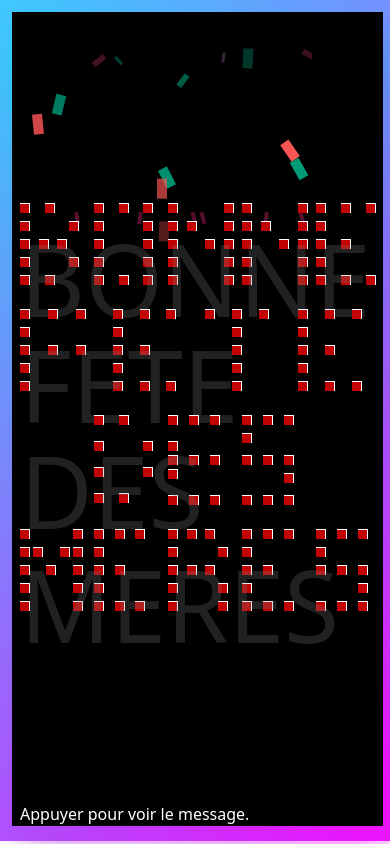
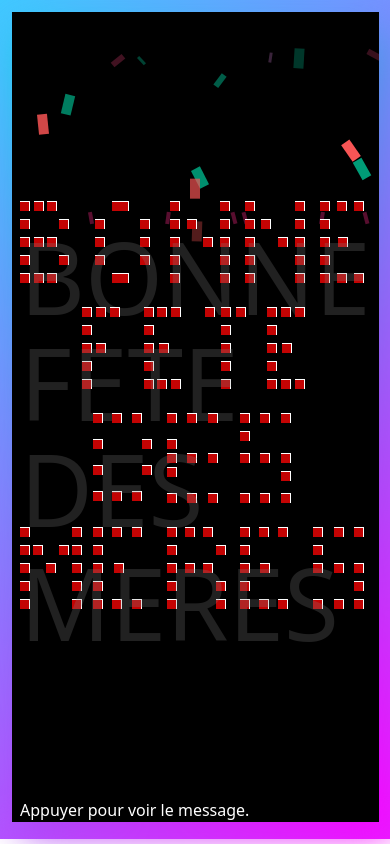
Before and after one commit to Polsa229/joyeux-anniversaire, a plain HTML site: page index.html in a window 390 px wide. Drawn offline with nearby package versions, Linux system fonts and the light colour scheme.

Commit message:
Gérer la responsivité

```diff
--- a/index.html
+++ b/index.html
@@ -33,37 +33,43 @@
       </div>
       <div id="drawn-with-dot" class="px-2">
         <div class="drawn-bonne mb-6 relative">
-          <div class="grid grid-cols-5 gap-4 mot">
+          <div class="grid grid-cols-5 gap-6 mot">
             <div class="drawn-b lettre">
-              <div class="head-b grid grid-cols-3 gap-4 mb-2">
-                <div class="dot"></div>
-                <div class="dot"></div>
-              </div>
-              <div class="body-top-b grid grid-cols-3 gap-4 mb-2">
-                <div class="dot col-start-1 col-end-3"></div>
-                <div class="dot"></div>
-              </div>
-              <div class="middle-b grid grid-cols-4 gap-4 mb-2">
+              <div class="head-b grid grid-cols-4 gap-1 mb-2">
                 <div class="dot"></div>
                 <div class="dot"></div>
                 <div class="dot"></div>
               </div>
-              <div class="body-bottom-b grid grid-cols-3 gap-4 mb-2">
+              <div class="body-top-b grid grid-cols-3 gap-2 mb-2">
                 <div class="dot col-start-1 col-end-3"></div>
                 <div class="dot"></div>
               </div>
-              <div class="bottom-b grid grid-cols-3 gap-4">
+              <div class="middle-b grid grid-cols-4 gap-1 mb-2">
+                <div class="dot"></div>
+                <div class="dot"></div>
+                <div class="dot"></div>
+              </div>
+              <div class="body-bottom-b grid grid-cols-3 gap-2 mb-2">
+                <div class="dot col-start-1 col-end-3"></div>
+                <div class="dot"></div>
+              </div>
+              <div class="bottom-b grid grid-cols-4 gap-1">
+                <div class="dot"></div>
                 <div class="dot"></div>
                 <div class="dot"></div>
               </div>
             </div>
 
             <div class="drawn-o lettre">
-              <div class="head-o grid grid-cols-3 gap-4 mb-2">
-                <div class="dot"></div>
-                <div class="dot"></div>
-                <div class="dot"></div>
+              <div class="head-o grid grid-cols-4 gap-4 mb-2">
+                <div class="dot col-start-2 col-end-4 w-full"></div>
+                <div class="dot hidden md:visible"></div>
               </div>
+<!--
+              <div class="head-o grid grid-cols-4 gap-4 mb-2">
+                <div class="dot col-start-2"></div>
+              </div> -->
+
               <div class="body-o-1 grid grid-cols-3 gap-4 mb-2">
                 <div class="dot col-start-1 col-end-3"></div>
                 <div class="dot"></div>
@@ -76,10 +82,8 @@
                 <div class="dot col-start-1 col-end-3"></div>
                 <div class="dot"></div>
               </div>
-              <div class="bottom-o grid grid-cols-3 gap-4">
-                <div class="dot"></div>
-                <div class="dot"></div>
-                <div class="dot"></div>
+              <div class="bottom-o grid grid-cols-4 gap-4">
+                <div class="dot col-start-2 col-end-4 w-full"></div>
               </div>
             </div>
 
@@ -134,7 +138,7 @@
             </div>
 
             <div class="drawn-e-1 lettre">
-              <div class="head-e grid grid-cols-3 gap-4 mb-2">
+              <div class="head-e grid grid-cols-3 gap-0 mb-2">
                 <div class="dot"></div>
                 <div class="dot"></div>
                 <div class="dot"></div>
@@ -142,14 +146,14 @@
               <div class="body-top-e grid grid-cols-3 gap-4 mb-2">
                 <div class="dot col-start-1 col-end-3"></div>
               </div>
-              <div class="middle-e grid grid-cols-3 gap-4 mb-2">
+              <div class="middle-e grid grid-cols-3 gap-1 mb-2">
                 <div class="dot"></div>
                 <div class="dot"></div>
               </div>
               <div class="body-bottom-e grid grid-cols-3 gap-4 mb-2">
                 <div class="dot col-start-1 col-end-3"></div>
               </div>
-              <div class="bottom-e grid grid-cols-3 gap-4">
+              <div class="bottom-e grid grid-cols-3 gap-0">
                 <div class="dot"></div>
                 <div class="dot"></div>
                 <div class="dot"></div>
@@ -163,46 +167,48 @@
         </div>
 
         <div class="drawn-fete mb-6 relative">
-          <div class="grid grid-cols-4 gap-4 mot">
-            <div class="drawn-f lettre">
-              <div class="head-f grid grid-cols-3 gap-2 mb-2">
+          <div class="grid grid-cols-6 gap-5 mot">
+            <div class="drawn-f col-start-2 lettre">
+              <div class="head-f grid grid-cols-3 gap-0 mb-2">
                 <div class="dot"></div>
                 <div class="dot"></div>
                 <div class="dot"></div>
               </div>
+
               <div class="body-top-f grid gap-2 mb-2">
                 <div class="dot"></div>
               </div>
-              <div class="middle-f grid grid-cols-3 gap-2 mb-2">
-                <div class="dot"></div>
+
+              <div class="middle-f grid grid-cols-3 gap-0 mb-2">
                 <div class="dot"></div>
                 <div class="dot"></div>
               </div>
               <div class="body-bottom-f grid gap-2 mb-2">
                 <div class="dot"></div>
               </div>
-              <div class="bottom-f grid grid-cols-4 gap-2">
+              <div class="bottom-f grid gap-2">
                 <div class="dot"></div>
               </div>
             </div>
 
+
             <div class="drawn-e-2 lettre">
-              <div class="head-e grid grid-cols-3 gap-1 mb-2">
+              <div class="head-e-2 grid grid-cols-3 gap-0 mb-2">
                 <div class="dot"></div>
                 <div class="dot"></div>
                 <div class="dot"></div>
               </div>
-              <div class="body-top-e grid grid-cols-3 gap-1 mb-2">
+              <div class="body-top-e-2 grid grid-cols-3 gap-4 mb-2">
                 <div class="dot col-start-1 col-end-3"></div>
               </div>
-              <div class="middle-e grid grid-cols-3 gap-1 mb-2">
+              <div class="middle-e-2 grid grid-cols-3 gap-1 mb-2">
                 <div class="dot"></div>
                 <div class="dot"></div>
               </div>
-              <div class="body-bottom-e grid grid-cols-3 gap-1 mb-2">
+              <div class="body-bottom-e-2 grid grid-cols-3 gap-4 mb-2">
                 <div class="dot col-start-1 col-end-3"></div>
               </div>
-              <div class="bottom-e grid grid-cols-3 gap-1">
+              <div class="bottom-e-2 grid grid-cols-3 gap-0">
                 <div class="dot"></div>
                 <div class="dot"></div>
                 <div class="dot"></div>
@@ -229,23 +235,24 @@
               </div>
             </div>
 
+
             <div class="drawn-e-3 lettre">
-              <div class="head-e grid grid-cols-3 gap-1 mb-2">
+              <div class="head-e-3 grid grid-cols-3 gap-0 mb-2">
                 <div class="dot"></div>
                 <div class="dot"></div>
                 <div class="dot"></div>
               </div>
-              <div class="body-top-e grid grid-cols-3 gap-1 mb-2">
+              <div class="body-top-e-3 grid grid-cols-3 gap-4 mb-2">
                 <div class="dot col-start-1 col-end-3"></div>
               </div>
-              <div class="middle-e grid grid-cols-3 gap-1 mb-2">
+              <div class="middle-e-3 grid grid-cols-3 gap-1 mb-2">
                 <div class="dot"></div>
                 <div class="dot"></div>
               </div>
-              <div class="body-bottom-e grid grid-cols-3 gap-1 mb-2">
+              <div class="body-bottom-e-3 grid grid-cols-3 gap-4 mb-2">
                 <div class="dot col-start-1 col-end-3"></div>
               </div>
-              <div class="bottom-e grid grid-cols-3 gap-1">
+              <div class="bottom-e-3 grid grid-cols-3 gap-0">
                 <div class="dot"></div>
                 <div class="dot"></div>
                 <div class="dot"></div>
@@ -259,9 +266,10 @@
         </div>
 
         <div class="drawn-des mb-6 relative">
-          <div class="grid grid-cols-5 gap-4 mot">
+          <div class="grid grid-cols-5 md:grid-cols-7 gap-4 mot">
             <div class="drawn-small-d col-start-2 lettre">
-              <div class="head-small-d grid grid-cols-3 gap-4 mb-4">
+              <div class="head-small-d grid grid-cols-3 gap-0 mb-4">
+                <div class="dot"></div>
                 <div class="dot"></div>
                 <div class="dot"></div>
               </div>
@@ -273,7 +281,8 @@
                 <div class="dot col-start-1 col-end-3"></div>
                 <div class="dot"></div>
               </div>
-              <div class="bottom-small-d grid grid-cols-3 gap-4">
+              <div class="bottom-small-d grid grid-cols-3 gap-0">
+                <div class="dot"></div>
                 <div class="dot"></div>
                 <div class="dot"></div>
               </div>
@@ -363,23 +372,24 @@
               </div>
             </div>
 
+
             <div class="drawn-e-5 lettre">
-              <div class="head-e grid grid-cols-3 gap-1 mb-2">
+              <div class="head-e-5 grid grid-cols-3 gap-0 mb-2">
                 <div class="dot"></div>
                 <div class="dot"></div>
                 <div class="dot"></div>
               </div>
-              <div class="body-top-e grid grid-cols-3 gap-1 mb-2">
+              <div class="body-top-e-5 grid grid-cols-3 gap-4 mb-2">
                 <div class="dot col-start-1 col-end-3"></div>
               </div>
-              <div class="middle-e grid grid-cols-3 gap-1 mb-2">
+              <div class="middle-e-5 grid grid-cols-3 gap-1 mb-2">
                 <div class="dot"></div>
                 <div class="dot"></div>
               </div>
-              <div class="body-bottom-e grid grid-cols-3 gap-1 mb-2">
+              <div class="body-bottom-e-5 grid grid-cols-3 gap-4 mb-2">
                 <div class="dot col-start-1 col-end-3"></div>
               </div>
-              <div class="bottom-e grid grid-cols-3 gap-1">
+              <div class="bottom-e-5 grid grid-cols-3 gap-0">
                 <div class="dot"></div>
                 <div class="dot"></div>
                 <div class="dot"></div>
@@ -411,23 +421,24 @@
               </div>
             </div>
 
+
             <div class="drawn-e-6 lettre">
-              <div class="head-e grid grid-cols-3 gap-1 mb-2">
+              <div class="head-e-6 grid grid-cols-3 gap-0 mb-2">
                 <div class="dot"></div>
                 <div class="dot"></div>
                 <div class="dot"></div>
               </div>
-              <div class="body-top-e grid grid-cols-3 gap-1 mb-2">
+              <div class="body-top-e-6 grid grid-cols-3 gap-4 mb-2">
                 <div class="dot col-start-1 col-end-3"></div>
               </div>
-              <div class="middle-e grid grid-cols-3 gap-1 mb-2">
+              <div class="middle-e-6 grid grid-cols-3 gap-1 mb-2">
                 <div class="dot"></div>
                 <div class="dot"></div>
               </div>
-              <div class="body-bottom-e grid grid-cols-3 gap-1 mb-2">
+              <div class="body-bottom-e-6 grid grid-cols-3 gap-4 mb-2">
                 <div class="dot col-start-1 col-end-3"></div>
               </div>
-              <div class="bottom-e grid grid-cols-3 gap-1">
+              <div class="bottom-e-6 grid grid-cols-3 gap-0">
                 <div class="dot"></div>
                 <div class="dot"></div>
                 <div class="dot"></div>
--- a/styles.css
+++ b/styles.css
@@ -18,8 +18,11 @@
 }
 
 .card {
-  width: 95vw;
-  height: 96.5vh;
+  /* width: 95vw;
+  height: 96.5vh; */
+  width: 94vw;
+  height: 96vh;
+
   position: relative;
   /* background-image: linear-gradient(
       230deg,
@@ -104,6 +107,7 @@
   margin: auto;
   width: 100vw;
   height: 100vh;
+  overflow: hidden;
   /* border-radius: 10px; */
   background: linear-gradient(-45deg, #e81cff 0%, #40c9ff 100%);
   z-index: -10;
@@ -116,6 +120,7 @@
   color: azure;
   width: 100vw;
   height: 100vh;
+  overflow: hidden;
   z-index: -1;
   position: absolute;
   inset: 0;
@@ -175,7 +180,7 @@
   justify-content: center;
   align-items: center;
   position: absolute;
-  width: 300px;
+  width: 100%;
   height: 90%;
   overflow: hidden;
   z-index: 1000;
```
